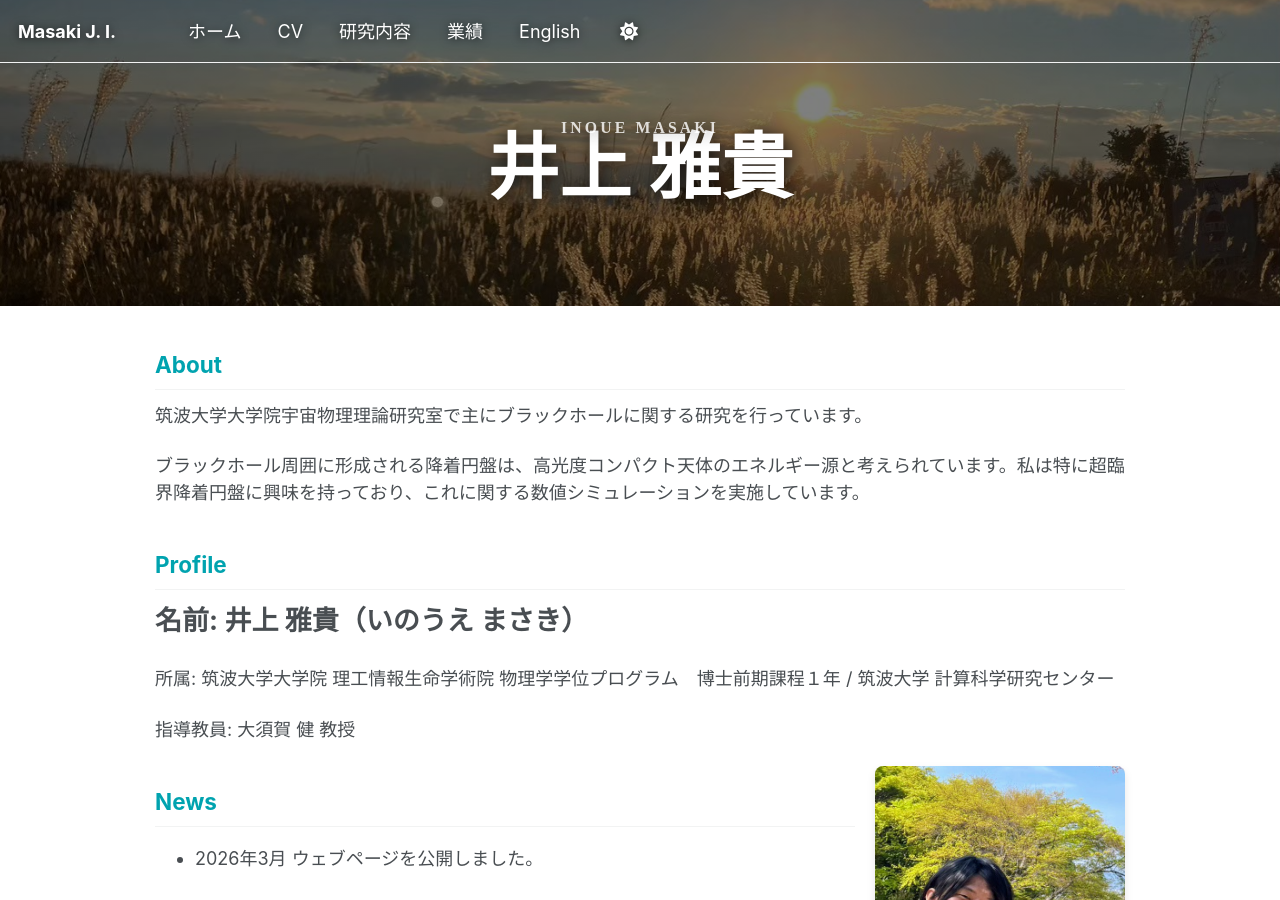
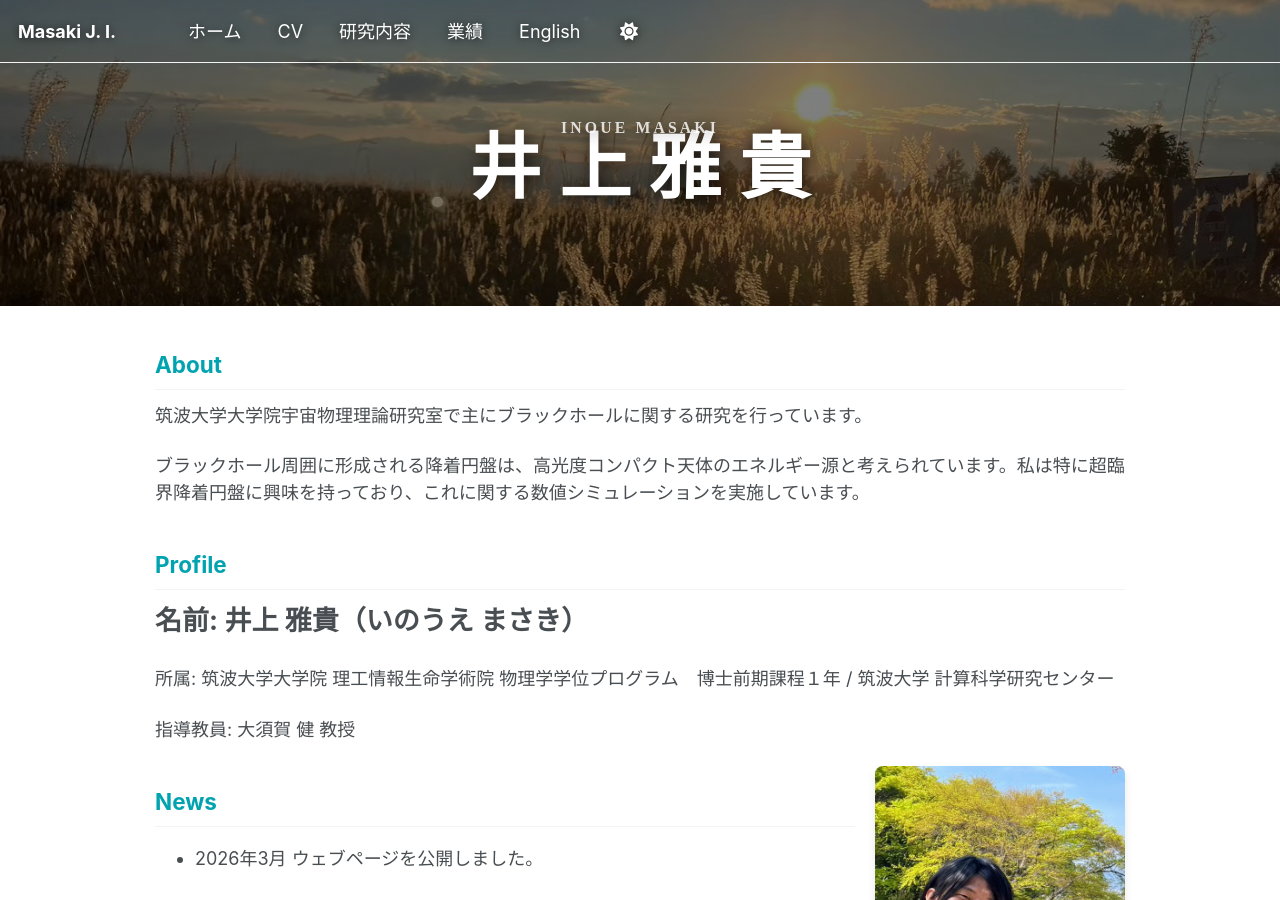
Before and after one commit to Masaki206/Masaki206.github.io, a Jekyll site: the page built from index.md, in a window 1280 px wide and 900 px high. Built offline with Jekyll 4.4.1, drawn with Linux system fonts in a browser that asks for light colours; a script bundle is joined from its source files by our own code; library files that are not in the unit come from our copies.

Commit message:
Update index.md

```diff
--- a/index.md
+++ b/index.md
@@ -1,7 +1,7 @@
 ---
 layout: splash
 # title: の中身をクラス付きのHTMLで書きます
-title: "<span class='title-en'>INOUE MASAKI</span><span class='title-ja'>井上 雅貴</span>"
+title: "<span class='title-en'>INOUE MASAKI</span><span class='title-ja'>井 上 雅 貴</span>"
 author_profile: false
 header:
   overlay_image: 1774550014530.jpg
```
